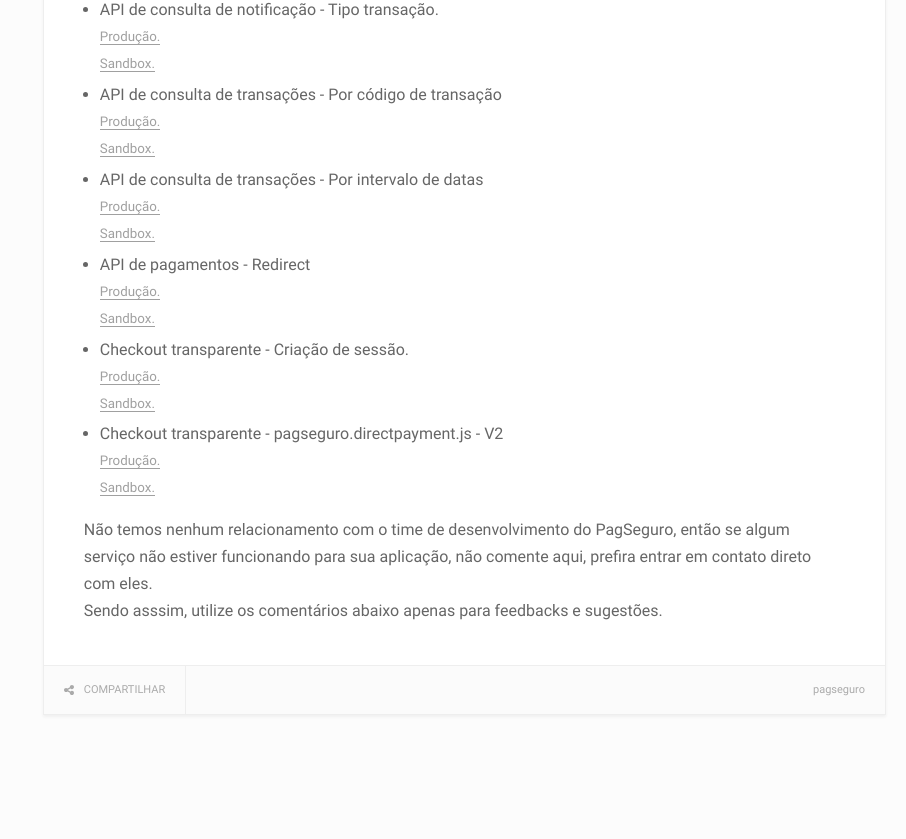
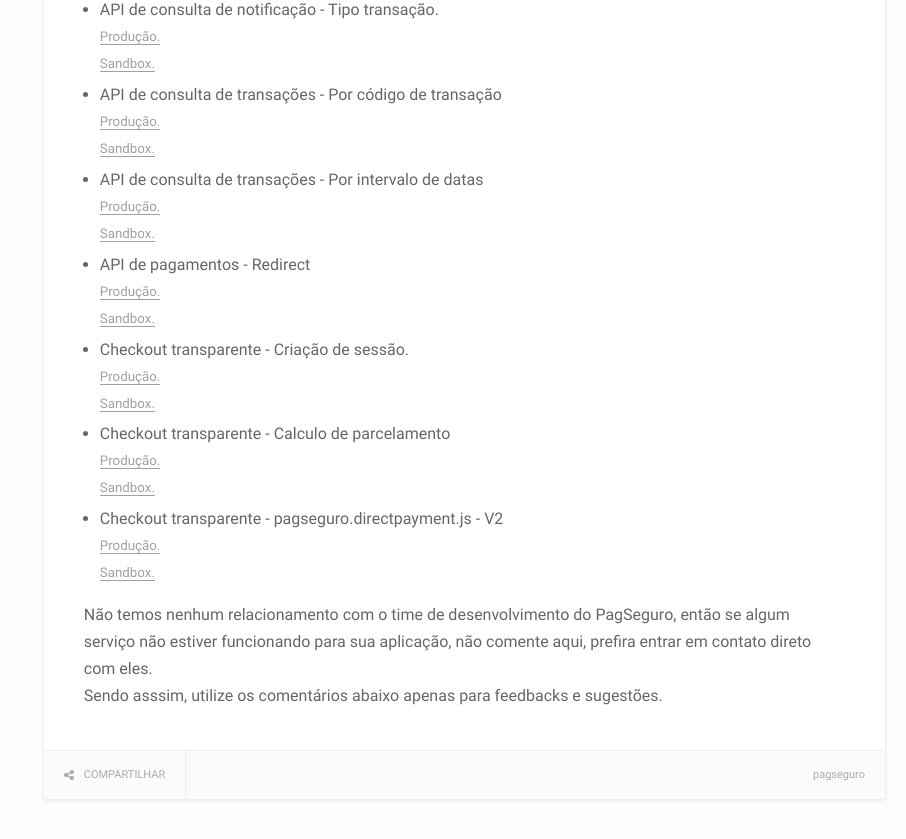
Before and after one commit to sounoob/sounoob.github.io, a Jekyll site: the page built from _posts/2017-10-16-pagseguro-health-check-de-api.html, in a window 1280 px wide and 900 px high, scrolled down 1133 px. Shown: the top 839 px of the window, without its empty margins (374-1280 px from the left). Built offline with Jekyll 4.4.1, drawn with Linux system fonts in a browser that asks for light colours; before the commit the page ends 1948 px from its top, so only the background shows below that.

Commit message:
helth check - Checkout transparente - Calculo de parcelamento

```diff
--- a/_posts/2017-10-16-pagseguro-health-check-de-api.html
+++ b/_posts/2017-10-16-pagseguro-health-check-de-api.html
@@ -89,6 +89,17 @@
         </small>
     </li>
     <li>
+        Checkout transparente - Calculo de parcelamento
+        <br>
+        <small>
+            <a href="https://pingdom.sounoob.com.br/f1fl7hc1eemi/4627995" target="_blank">Produção.</a>
+        </small>
+        <br>
+        <small>
+            <a href="https://pingdom.sounoob.com.br/f1fl7hc1eemi/4627998" target="_blank">Sandbox.</a>
+        </small>
+    </li>
+    <li>
         Checkout transparente - pagseguro.directpayment.js - V2
         <br>
         <small>
```
